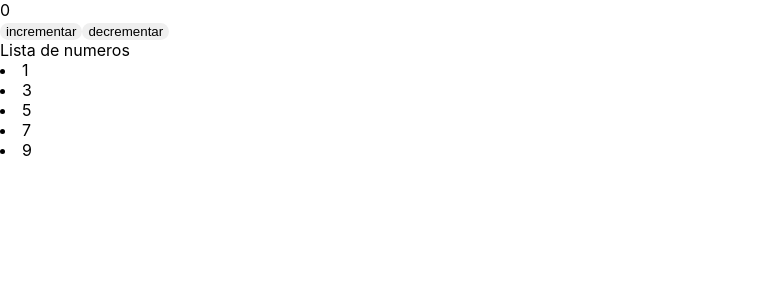
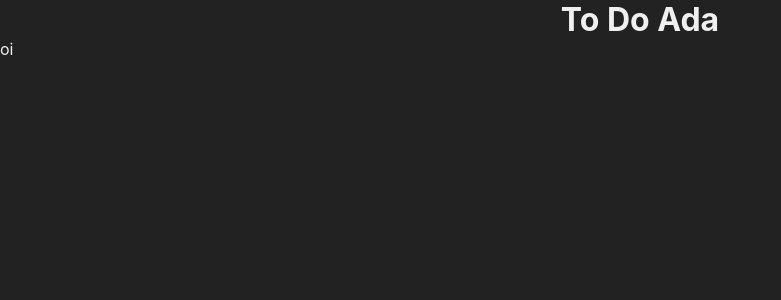
Before and after one commit to Nycollaspontes/React-02, a React (Create React App) app: page / in a window 1280 px wide. Shown: the top 300 px of the page, without its empty margins (0-781 px from the left). Built offline with nearby package versions, Linux system fonts and the light colour scheme.

Commit message:
Create Taskboard

```diff
--- a/package.json
+++ b/package.json
@@ -13,6 +13,7 @@
     "react": "^18.2.0",
     "react-dom": "^18.2.0",
     "react-scripts": "5.0.1",
+    "styled-components": "^5.3.9",
     "typescript": "^4.9.5",
     "web-vitals": "^2.1.4"
   },
@@ -39,5 +40,8 @@
       "last 1 firefox version",
       "last 1 safari version"
     ]
+  },
+  "devDependencies": {
+    "@types/styled-components": "^5.1.26"
   }
 }
--- a/src/App.css
+++ b/src/App.css
@@ -1,38 +1,7 @@
-.App {
-  text-align: center;
+section {
+  width: max-content;
+  display: flex;
+  justify-content: center;
+  flex-direction: column;
+  margin: 0 auto;
 }
-
-.App-logo {
-  height: 40vmin;
-  pointer-events: none;
-}
-
-@media (prefers-reduced-motion: no-preference) {
-  .App-logo {
-    animation: App-logo-spin infinite 20s linear;
-  }
-}
-
-.App-header {
-  background-color: #282c34;
-  min-height: 100vh;
-  display: flex;
-  flex-direction: column;
-  align-items: center;
-  justify-content: center;
-  font-size: calc(10px + 2vmin);
-  color: white;
-}
-
-.App-link {
-  color: #61dafb;
-}
-
-@keyframes App-logo-spin {
-  from {
-    transform: rotate(0deg);
-  }
-  to {
-    transform: rotate(360deg);
-  }
-}
--- a/src/App.tsx
+++ b/src/App.tsx
@@ -1,18 +1,17 @@
 import './App.css';
 import CounterButton from './components/CounterButton/CounterButton';
+import Header from './components/Header/Header';
 import NumberList from './components/NumberList/NumbersList';
+import Taskboard from './components/TaskBoard/Taskboard';
+import { GlobalStyle } from './styles';
 
 
 function App() {
   return (
     <>
-      <div>
-        <CounterButton titlebuttonA='incrementar' titlebuttonB='decrementar' />
-      </div>
-      <div>
-        Lista de numeros
-        <NumberList />
-      </div>
+      <GlobalStyle />
+      <Header />
+      <Taskboard />
     </>
   )
 }
--- a/src/components/CounterButton/CounterButton.tsx
+++ b/src/components/CounterButton/CounterButton.tsx
@@ -2,28 +2,22 @@ import { useState } from "react";
 import './style.css'
 
 export interface CounterButtonProps {
-  titlebuttonA: string,
-  titlebuttonB: string,
+  title: string,
   active?: boolean;
 }
 
-const CounterButton = ({ titlebuttonA, titlebuttonB, active = false }: CounterButtonProps) => {
+const CounterButton = ({ title, active = false }: CounterButtonProps) => {
   const [counter, setCounter] = useState(0)
 
   const handleIncrementCounter = () => {
     setCounter(counter + 1)
   }
-  const handleDecrementCounter = () => {
-    setCounter(counter - 1)
-  }
-
   return (
     <div>
       <div>
         {counter}
       </div>
-      <button onClick={handleIncrementCounter}>{titlebuttonA}</button>
-      <button onClick={handleDecrementCounter}>{titlebuttonB}</button>
+      <button onClick={handleIncrementCounter}>{title}</button>
     </div>
   )
 }
--- a/src/components/CounterButton/style.css
+++ b/src/components/CounterButton/style.css
@@ -1,4 +1,5 @@
 button {
- border-radius: 20px;
- border: 0;
+ background: rgb(13, 158, 13);
+ border: white;
+ color:black
 }
--- /dev/null
+++ b/src/components/Header/Header.style.ts
@@ -0,0 +1,8 @@
+import styled from 'styled-components'
+
+
+export const HeaderContainer = styled.div `
+display: flex;
+justify-content: center;
+align-items: center;
+`
--- /dev/null
+++ b/src/components/Header/Header.tsx
@@ -0,0 +1,12 @@
+import { HeaderContainer } from "./Header.style";
+
+const Header = () => {
+  return (
+    <HeaderContainer>
+      <h1>To Do Ada</h1>
+    </HeaderContainer>
+  )
+}
+
+
+export default Header;
--- a/src/components/NumberList/NumbersList.tsx
+++ b/src/components/NumberList/NumbersList.tsx
@@ -11,6 +11,9 @@ const NumberList = () => {
             <li key={index}>{number}</li>
           )
         }
+        {
+          return null;
+        }
       })}
     </div>
   )
--- /dev/null
+++ b/src/components/TaskBoard/Taskboard.tsx
@@ -0,0 +1,9 @@
+const Taskboard = () => {
+  return (
+    <div>
+      oi
+    </div>
+  )
+}
+
+export default Taskboard;
--- /dev/null
+++ b/src/styles.ts
@@ -0,0 +1,13 @@
+import { createGlobalStyle } from "styled-components";
+import styled from "styled-components";
+
+export const GlobalStyle = createGlobalStyle`
+*{
+  box-sizing: border-box;
+  padding: 0;
+  margin:0;
+  color:#F0f0f0;
+}
+body {
+  background : #222;
+}`;
```
Also changed, not shown: 1 other file (tests, documents, lock files or other folders).
